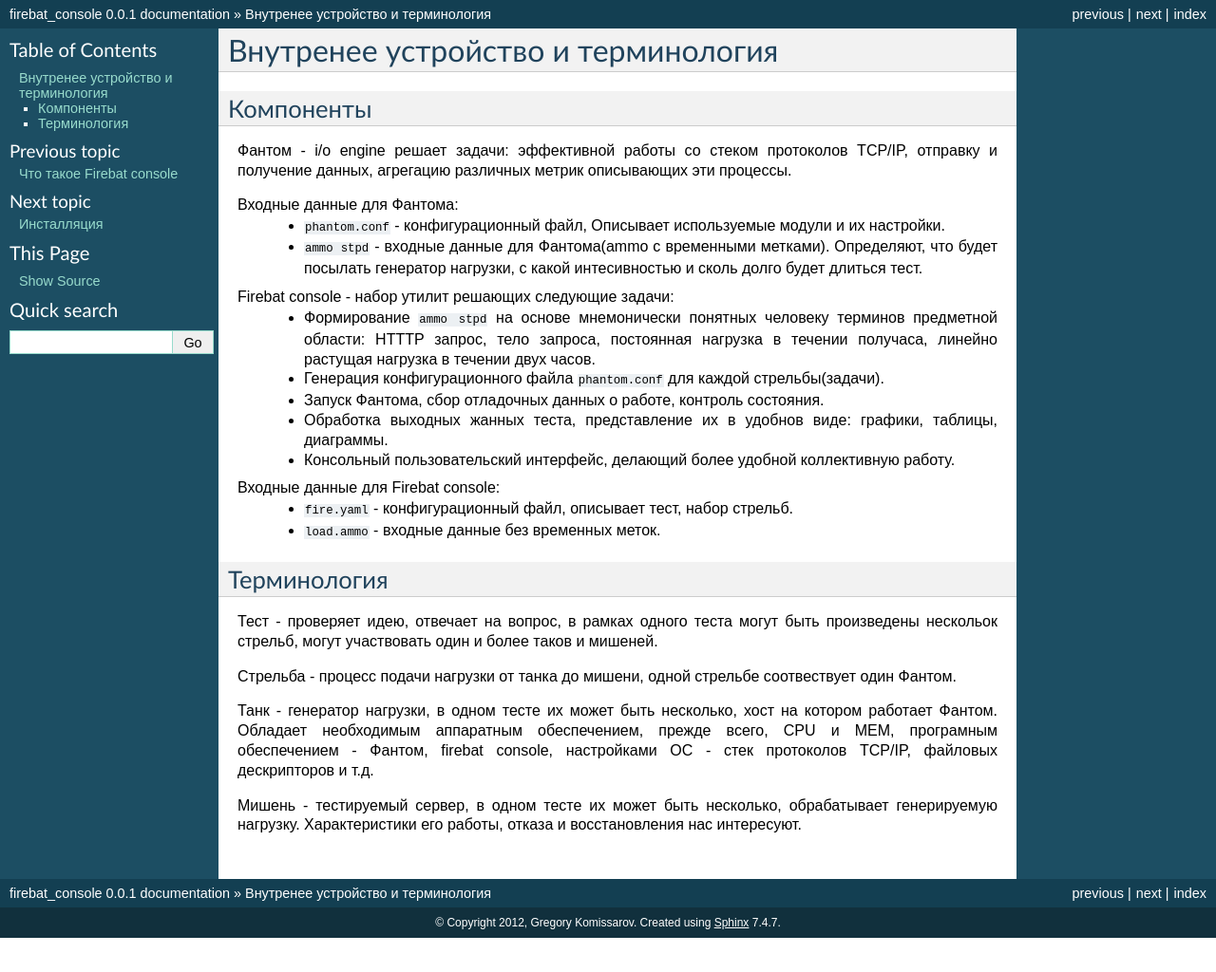
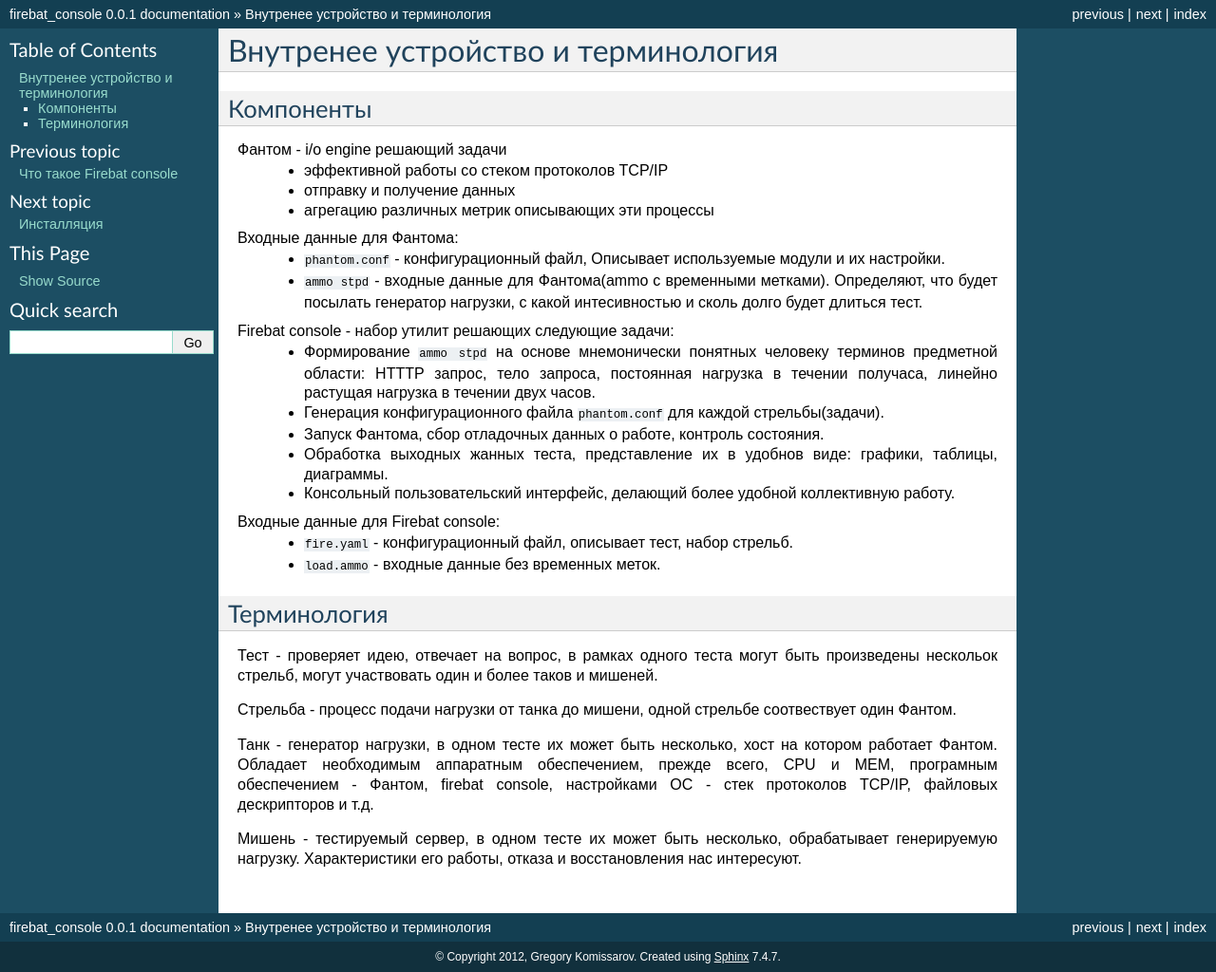
Before and after one commit to greggyNapalm/firebat-console, a Sphinx documentation site: the page built from docs/design.rst, in a window 1280 px wide. Shown: the whole page at 95% size. Built offline with Sphinx 7.4.7, drawn with Linux system fonts in a browser that asks for light colours; before the commit the page ends 988 px from its top, so only the background shows below that.

Commit message:
ru_sphinx_doc: переформатировал

```diff
--- a/docs/design.rst
+++ b/docs/design.rst
@@ -5,7 +5,10 @@
 Компоненты
 ----------
 
-Фантом - i/o engine решает задачи: эффективной работы со стеком протоколов TCP/IP, отправку и получение данных, агрегацию различных метрик описывающих эти процессы.
+Фантом - i/o engine решающий задачи
+ * эффективной работы со стеком протоколов TCP/IP
+ * отправку и получение данных
+ * агрегацию различных метрик описывающих эти процессы
 
 Входные данные для Фантома:
  * ``phantom.conf`` - конфигурационный файл, Описывает используемые модули и их настройки.
```
